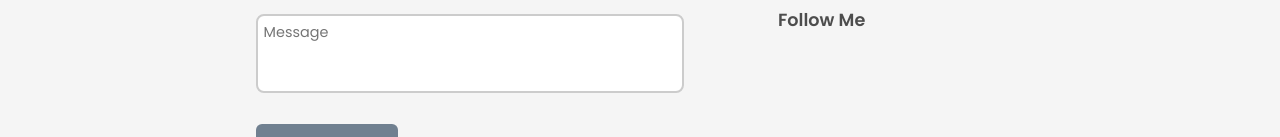
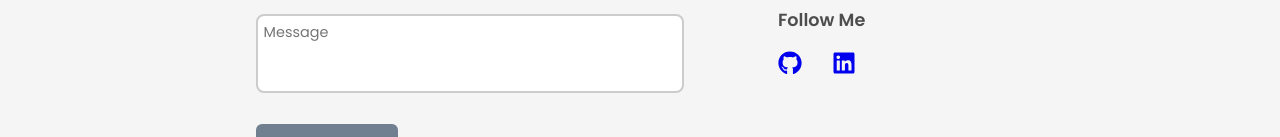
Before and after one commit to karteverything/karteverything2, a Next.js app: page / in a window 1280 px wide. Shown: the part 4599-4736 px from the top of the page. Built offline with nearby package versions, Linux system fonts and the light colour scheme; no server answers; the database is empty.

Commit message:
fix social icons

```diff
--- a/app/contact/page.jsx
+++ b/app/contact/page.jsx
@@ -1,6 +1,6 @@
 "use client"; // for useState and client-side form
 
-import { FaEnvelope, FaPhone, FaMapMarkerAlt } from "react-icons/fa";
+import { FaEnvelope, FaPhone, FaMapMarkerAlt, FaGithub, FaLinkedin } from "react-icons/fa";
 
 import { useState } from "react";
 import emailjs from "@emailjs/browser";
@@ -117,12 +117,25 @@ export default function Contact() {
                     <div className="social-icons">
                         <h3>Follow Me</h3>
                         <ul>
-                            <a href="https://github.com/karteverything" target="_blank" rel="noopener noreferrer">
-                                <li><i className="fa-brands fa-github"></i></li>
-                            </a>
-                            <a href="http://www.linkedin.com/in/karteverything" target="_blank" rel="noopener noreferrer">
-                                <li><i className="fa-brands fa-linkedin"></i></li>
-                            </a>
+                            <li>
+                                <a
+                                    href="https://github.com/karteverything"
+                                    target="_blank"
+                                    rel="noopener noreferrer"
+                                >
+                                    <FaGithub />
+                                </a>
+                            </li>
+
+                            <li>
+                                <a
+                                    href="https://www.linkedin.com/in/karteverything"
+                                    target="_blank"
+                                    rel="noopener noreferrer"
+                                >
+                                    <FaLinkedin />
+                                </a>
+                            </li>
                         </ul>
                     </div>
                 </div>
```
